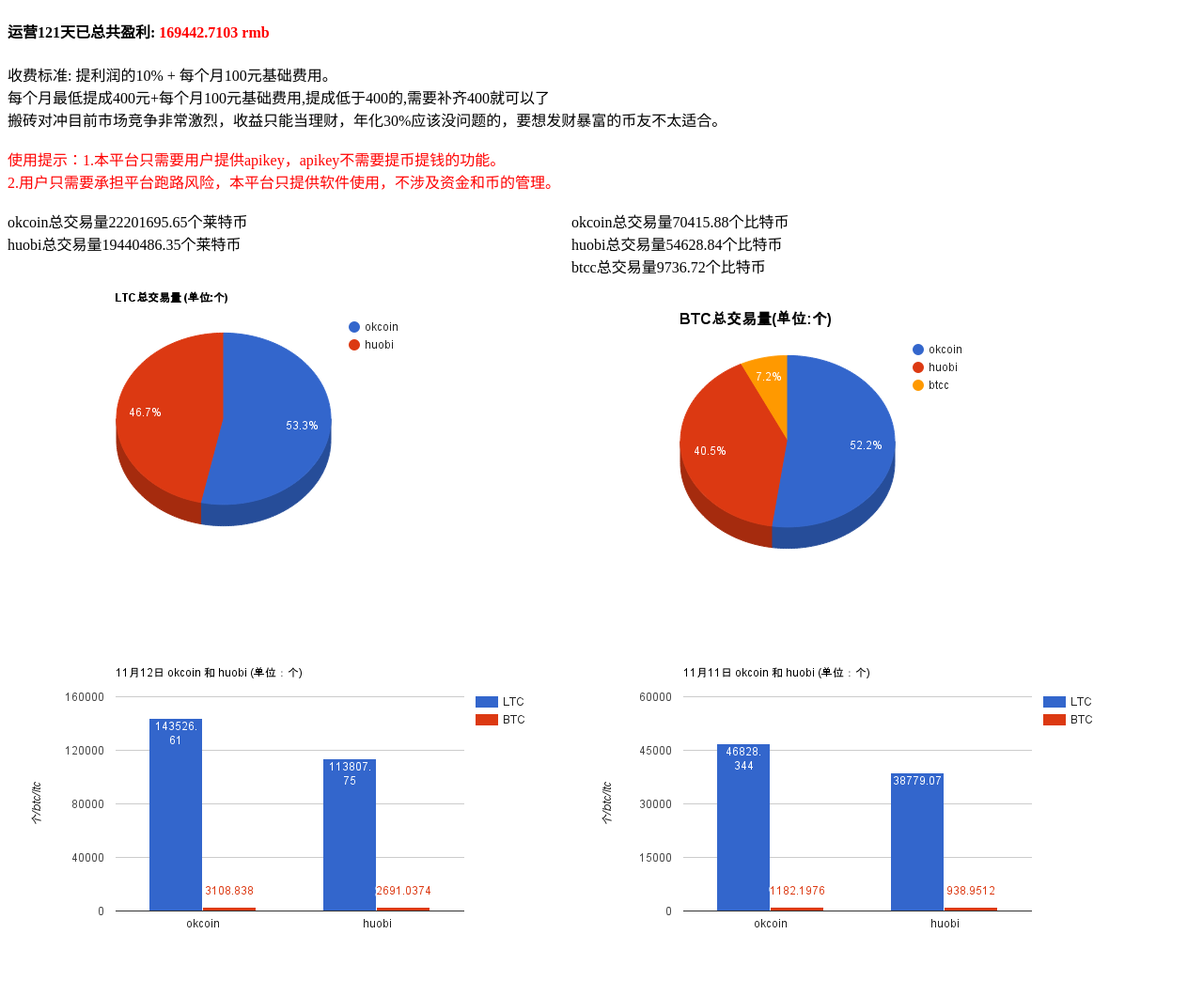
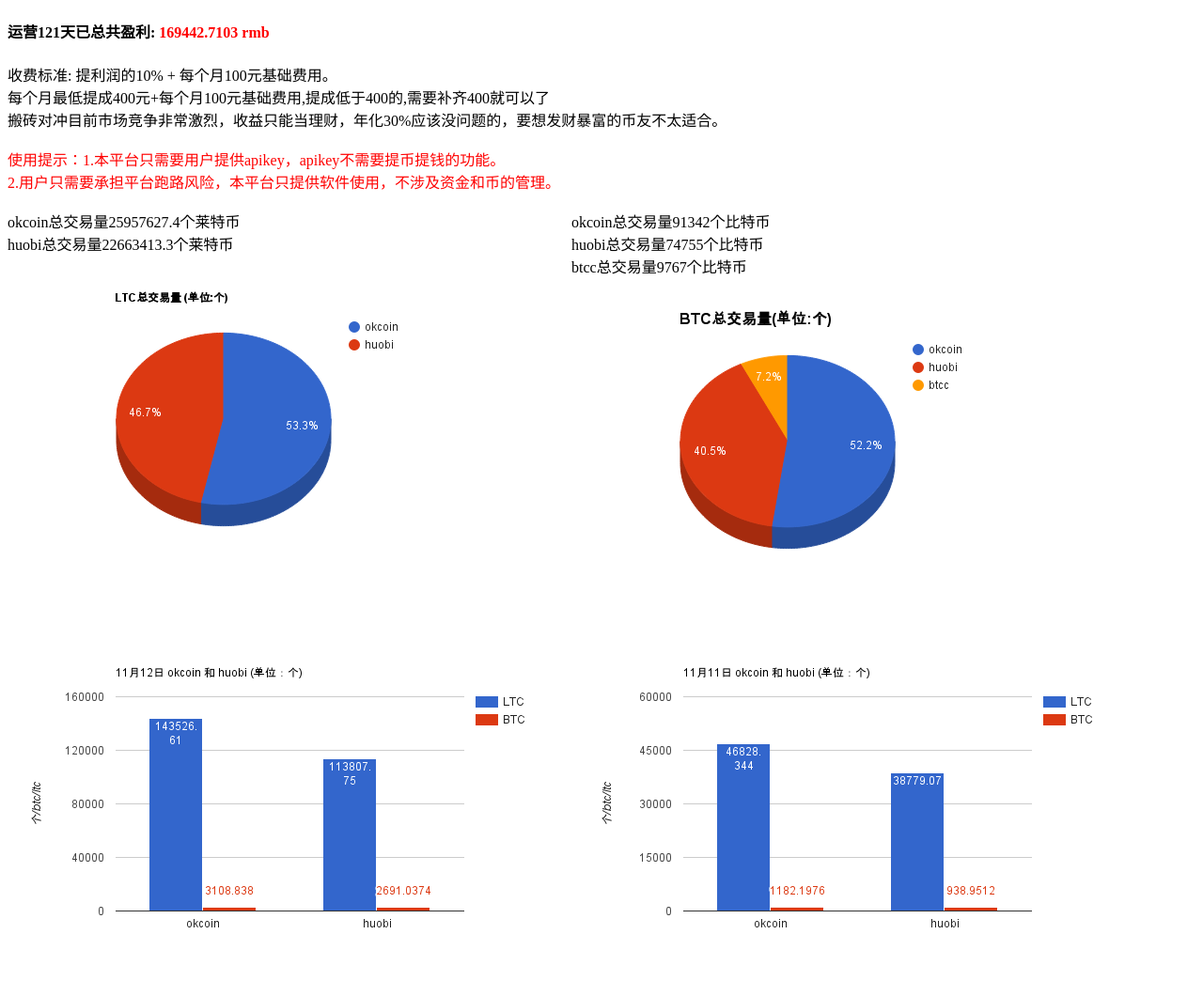
Before and after one commit to bitao88/bitao88.github.io, a plain HTML site: page index.html in a window 1280 px wide. Shown: the top 1044 px of the page at 94% size. Drawn offline with Linux system fonts and the light colour scheme.

Commit message:
Update index.html

```diff
--- a/index.html
+++ b/index.html
@@ -23,16 +23,16 @@
 <br/>
 <div>
     <div style="float:left">
-	<div>okcoin总交易量22201695.65个莱特币</div>
-	<div>huobi总交易量19440486.35个莱特币</div>
+	<div>okcoin总交易量25957627.4个莱特币</div>
+	<div>huobi总交易量22663413.3个莱特币</div>
 	<div>
 		<img src="ltc_vol.png" />
 	</div>
      </div>
      <div style="float:left">
-	<div>okcoin总交易量70415.88个比特币</div>
-	<div>huobi总交易量54628.84个比特币</div>
-	<div>btcc总交易量9736.72个比特币</div>
+	<div>okcoin总交易量91342个比特币</div>
+	<div>huobi总交易量74755个比特币</div>
+	<div>btcc总交易量9767个比特币</div>
 	<div>
 		<img src="btc_vol.png" />
 	</div>
```
